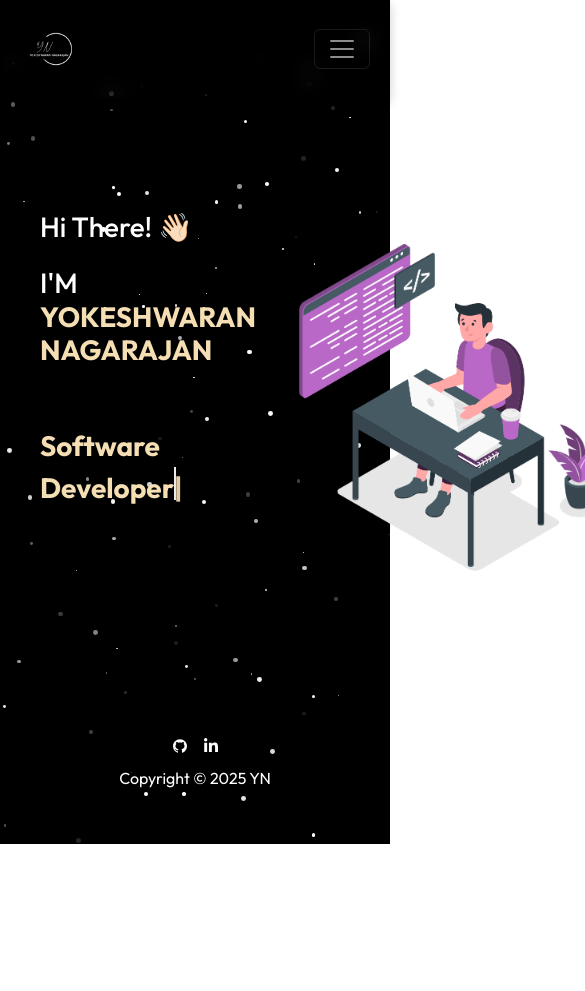
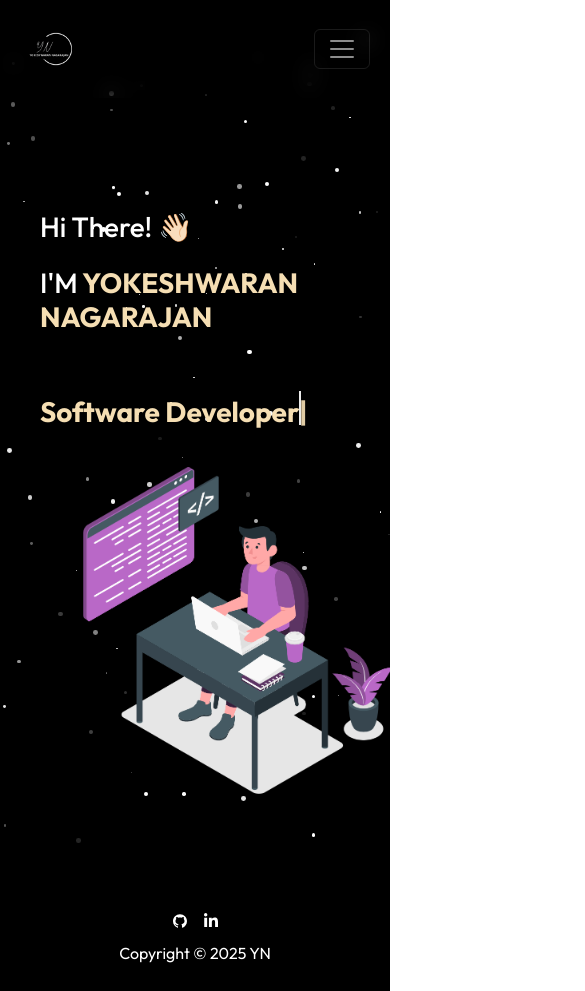
Before and after one commit to yokesh2404/Portfolio, a React (Vite) app: page / in a window 390 px wide. Shown: the top 991 px of the page, 585 px wide, since content can reach past the window. Before the commit the page ends 844 px from the top, so only its background shows below. Built offline with nearby package versions, Linux system fonts and the light colour scheme.

Commit message:
new changes

```diff
--- a/src/components/Navbar.jsx
+++ b/src/components/Navbar.jsx
@@ -13,7 +13,7 @@ import { useState } from "react";
 import "./navbar.css";
 
 export default function NavBar() {
-  const [expand, updateExpanded] = useState(false);
+  // const [expand, updateExpanded] = useState(false);
   const [navColour, updateNavbar] = useState(false);
 
   function scrollHandler() {
@@ -61,17 +61,17 @@ export default function NavBar() {
               </NavLink>
             </li>
             <li className="nav-item">
-              <NavLink className="nav-link" to="/courses">
+              <NavLink className="nav-link" to="/">
                 About
               </NavLink>
             </li>
             <li className="nav-item">
-              <NavLink className="nav-link" to="/about">
+              <NavLink className="nav-link" to="/">
                 Projects
               </NavLink>
             </li>
             <li className="nav-item">
-              <NavLink className="nav-link" to="/contact">
+              <NavLink className="nav-link" to="/">
                 Resume
               </NavLink>
             </li>
--- a/src/pages/Home/Home.css
+++ b/src/pages/Home/Home.css
@@ -6,17 +6,7 @@
   min-height: 100vh;
   font-family: "Outfit";
   position: relative;
-    /* background-image: url('./night_sky_stars.jpeg'); */
-    /* Relative path */
-    /* background-size: cover; */
-    /* Ensures it covers the full screen */
-    /* background-position: center; */
-    /* Centers the image */
-    /* background-repeat: no-repeat; */
-    /* Prevents repeating */
-    /* background-attachment: fixed; */
-    /* Stays fixed on scroll */
-
+  overflow-x: hidden;
 }
 
 .star-container {
@@ -36,7 +26,6 @@
 }
 
 @keyframes twinkle {
-
   0%,
   100% {
     opacity: 0.1;
@@ -68,7 +57,6 @@
   transform-origin: 70% 70%;
   /* Pivot around the bottom-left palm */
   display: inline-block;
-
 }
 
 @keyframes wave-animation {
@@ -141,3 +129,24 @@
     opacity: 0;
   }
 }
+
+@media (max-width: 1024px) {
+  .body {
+    display: flex;
+    flex-direction: row;
+  }
+}
+
+@media (max-width: 768px) {
+  .body {
+    display: flex;
+    flex-direction: column;
+  }
+}
+
+@media (max-width: 480px) {
+  .body {
+    display: flex;
+    flex-direction: column;
+  }
+}
--- a/src/pages/Home/Home.jsx
+++ b/src/pages/Home/Home.jsx
@@ -60,8 +60,7 @@ export default function Home() {
           <img className="home-main-image" src="./home-main.svg" />
         </div>
         <br></br>
-        <br></br>
-        <br></br>
+
         {/* <div style={{ color: "white" }}>Hello world</div>
         <div style={{ color: "white" }}>Hello world</div>
         <div style={{ color: "white" }}>Hello world</div>
```
Lines whose indentation alone changed are shown as unchanged.
